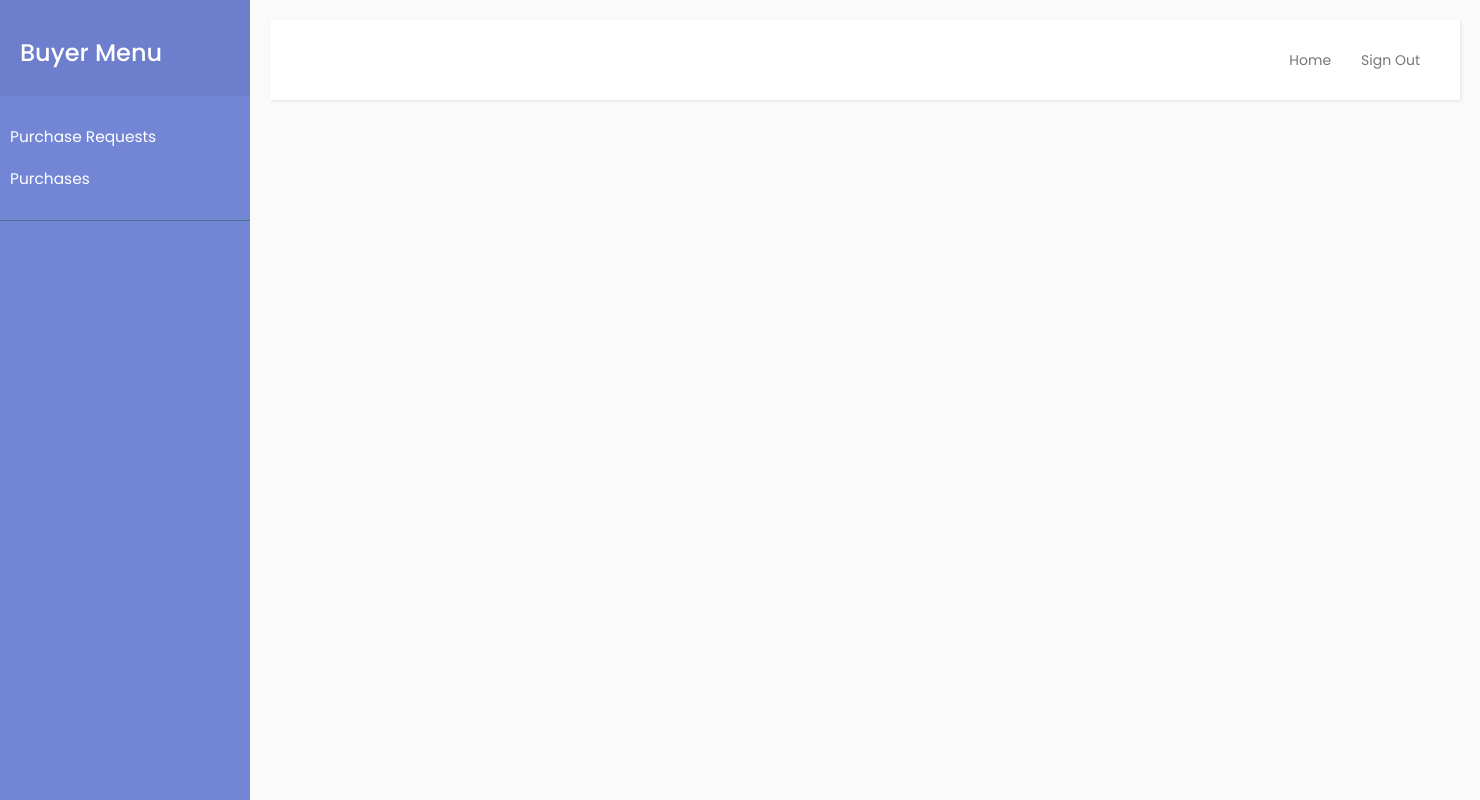
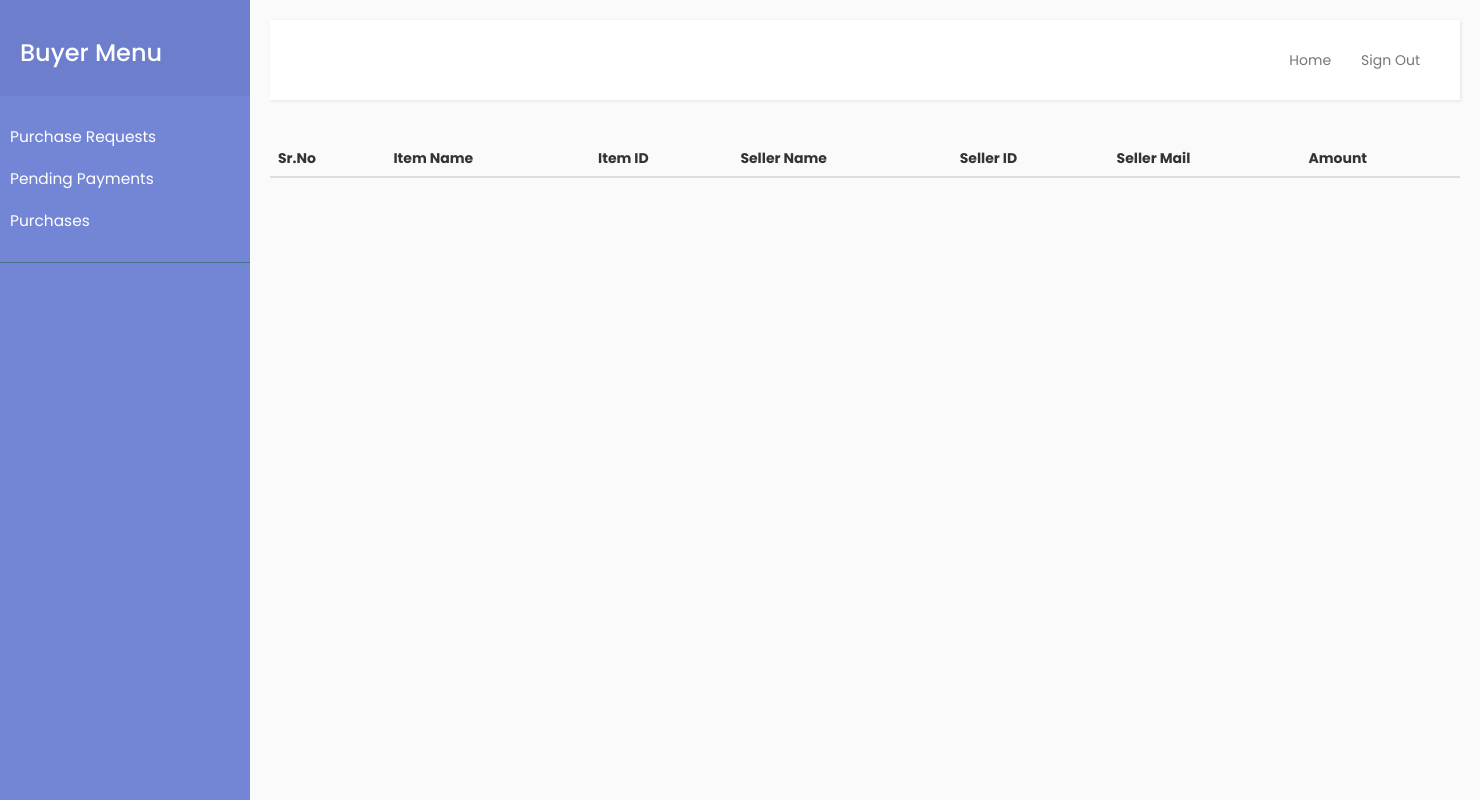
Before and after one commit to anandparikh4/OSP, a Flask app: template app/templates/buyer/payments.html in a window 1480 px wide. Run offline with Flask 2, Linux system fonts and the light colour scheme; the template is opened without the code that fills it: most values are stand-ins (such as "Sample title", 1, 10 or a date in 2020); lists and menus that the app fills with data are empty; some libraries are stand-ins or nearby versions.

Commit message:
Initial commit

```diff
--- a/app/templates/buyer/base.html
+++ b/app/templates/buyer/base.html
@@ -26,6 +26,9 @@
 
                     <li>
                         <a href="/buyer/purchase_requests">Purchase Requests</a>
+                    </li>
+                    <li>
+                        <a href="/buyer/payments">Pending Payments</a>
                     </li>
                     <li>
                         <a href="/buyer/purchases">Purchases</a>
--- a/app/templates/buyer/payments.html
+++ b/app/templates/buyer/payments.html
@@ -3,7 +3,41 @@
 {% block title %}Pending Payments{% endblock title %}
 
 {% block main %}
+<form method="GET" id="my_form"></form>
 
+<table class="table">
+    <thead>
+        <tr>
+            <th scope="col">Sr.No</th>
+            <th scope="col">Item Name</th>
+            <th scope="col">Item ID</th>
+            <th scope="col">Seller Name</th>
+            <th scope="col">Seller ID</th>
+            <th scope="col">Seller Mail</th>
+            <th scope="col">Amount</th>
+        </tr>
+    </thead>
 
-
+    {% for order in orders %}
+        <tbody>
+        {% if order.request_status == "ACCEPTED" %}
+        <tr>
+            <th scope="row">{{ loop.index }}</th>
+            <td>{{order.item.name}}</td>
+            <td>{{order.item.uid}}</td>
+            <td>{{order.seller.name}}</td>
+            <td>{{order.seller.uid}}</td>
+            <td>{{order.seller.email}}</td>
+            <td>{{order.offer_price}}</td>
+            <td>
+                <form action="/buyer/payments" method="POST">
+                    <input type="text" name="uid" value="{{order.uid}}" hidden>
+                    <button type="submit" class="btn btn-primary btn-sm">Pay</button>
+                </form>
+            </td>
+        </tr>
+        {% endif %}
+        </tbody>
+    {% endfor %}
+</table>
 {% endblock main %}
--- a/app/templates/buyer/purchase_requests.html
+++ b/app/templates/buyer/purchase_requests.html
@@ -1,6 +1,6 @@
 {% extends "buyer/base.html" %}
 
-{% block title %}MPurchase Requests{% endblock title %}
+{% block title %}Purchase Requests{% endblock title %}
 
 {% block main %}
 <form method="GET" id="my_form"></form>
@@ -20,6 +20,7 @@
 
     {% for order in orders %}
         <tbody>
+        {% if order.request_status == "PENDING" %}
         <tr>
             <th scope="row">{{ loop.index }}</th>
             <td>{{order.item.name}}</td>
@@ -36,6 +37,7 @@
                 </form>
             </td>
         </tr>
+        {% endif %}
         </tbody>
     {% endfor %}
 </table>
--- a/app/templates/seller/buy_requests.html
+++ b/app/templates/seller/buy_requests.html
@@ -19,7 +19,7 @@
 
     {% for request in orders %}
         <tbody>
-        {% if request.request_status == "Pending" %}
+        {% if request.request_status == "PENDING" %}
         <tr>
             <th scope="row">{{ loop.index }}</th>
             <td>{{request.item.name}}</td>
--- a/app/templates/seller/payments.html
+++ b/app/templates/seller/payments.html
@@ -19,7 +19,7 @@
 
     {% for request in orders %}
         <tbody>
-        {% if request.request_status == "Accepted" %}
+        {% if request.request_status == "ACCEPTED" %}
         <tr>
             <th scope="row">{{ loop.index }}</th>
             <td>{{request.item.name}}</td>
--- a/app/views.py
+++ b/app/views.py
@@ -402,7 +402,7 @@ def upload_item():
 @is_seller
 @login_required
 def sales():
-    return render_template("seller/sales.html")
+    return render_template("seller/sales.html" , payments = Transaction.objects(seller_id = current_user.uid))
 
 
 # buyer routes
@@ -462,6 +462,19 @@ def buyer_raise_purchase():
 
     return redirect("/buyer")
 
+@app.route("/buyer/payments" , methods = ["GET" ,"POST"])
+@is_buyer
+@login_required
+def buyer_payments():
+    req = request.form
+    if request.method == "POST":
+        success, obj = current_user.payment(req["uid"])
+        print(success)
+        if success == False:
+            flash(obj , "error")
+
+    return render_template("buyer/payments.html",orders=Order.objects(buyer=current_user))
+
 ###
 # dashboard
 
--- a/osp/classes/order.py
+++ b/osp/classes/order.py
@@ -2,8 +2,7 @@ from mongoengine import Document,FloatField,BooleanField,ReferenceField,StringFi
 from osp.classes.item import Item
 from osp.classes.user import Seller,Buyer
 
-REQUEST_STATUS = ("Pending","Rejected","Accepted")
-
+REQUEST_STATUS = ("PENDING","REJECTED","ACCEPTED")
 
 class Order(Document):
     uid = StringField()
@@ -11,7 +10,7 @@ class Order(Document):
     item = ReferenceField(Item,reverse_delete_rule=CASCADE,required = True)
     buyer = ReferenceField(Buyer,reverse_delete_rule=CASCADE,required = True)
     seller = ReferenceField(Seller,reverse_delete_rule=CASCADE,required = True)
-    request_status = StringField(default="Pending",choices = REQUEST_STATUS)
+    request_status = StringField(default="PENDING",choices = REQUEST_STATUS)
     delivery_status = BooleanField(default = False)
     payment_status = BooleanField(default = False)
 
--- a/osp/classes/user.py
+++ b/osp/classes/user.py
@@ -231,8 +231,9 @@ class Seller(User):
                 '''
                 send_email("Approval of your purchase request", mail_txt,order.buyer.email)
 
-                order.request_status = "Accepted"
-                return True, "Request accepted"
+                order.request_status = "ACCEPTED"
+                order.save()
+                return True, "Request ACCEPTED"
 
             elif status == "REJECTED":
 
@@ -369,7 +370,7 @@ class Buyer(User):
                 return True, transaction_id
 
             else:
-                raise Exception("Request has not yet been approved")
+                return False, "Request has not yet been approved"
 
         except Exception as ex:
             return True, str(ex)
```
